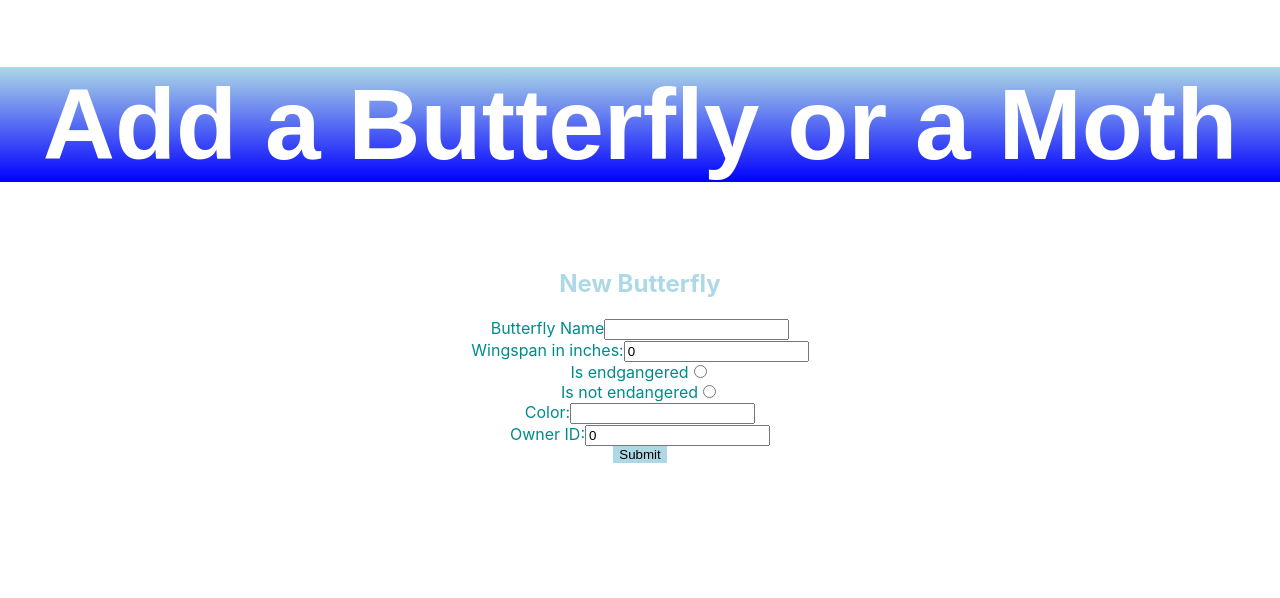
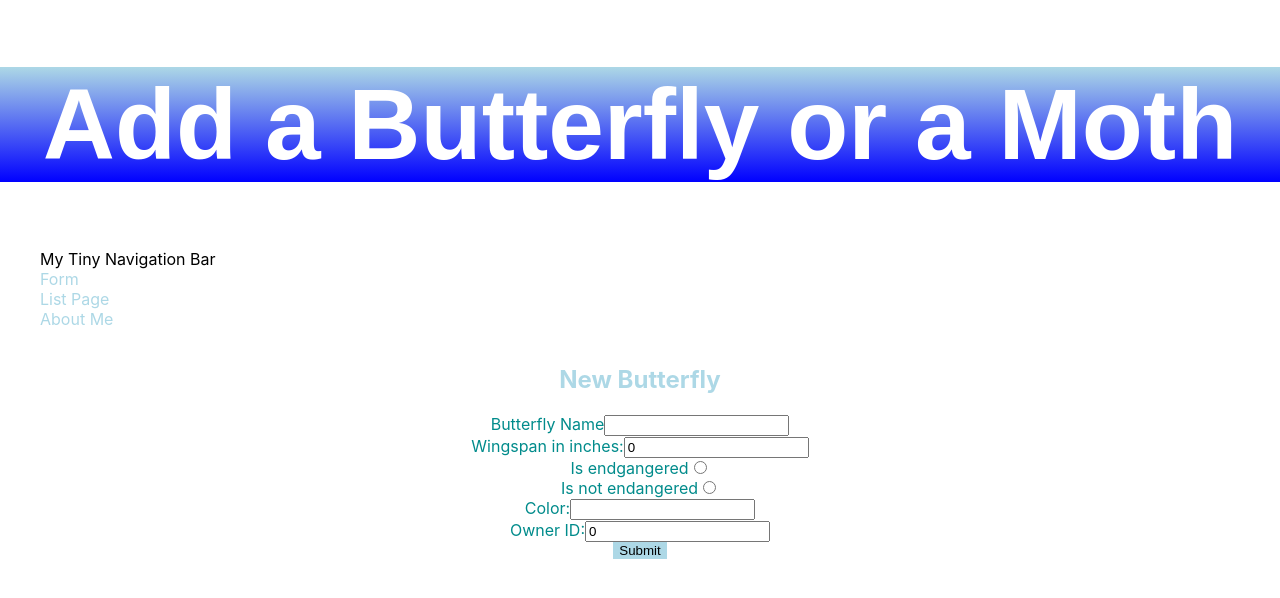
Before and after one commit to breeannb/butterfly-fe, a React (Create React App) app: page /admin in a window 1280 px wide. Shown: the top 598 px of the page. Built offline with nearby package versions, Linux system fonts and the light colour scheme.

Commit message:
added a navbar to make it easier to navigate to the form page

```diff
--- a/src/Admin.js
+++ b/src/Admin.js
@@ -2,7 +2,7 @@ import React, { Component } from 'react'
 // import request from 'superagent'
 import { addButterfly } from './Api-Calls';
 // import { Link } from 'react-router-dom'
-import Header from './Header'
+// import Header from './Header'
 export default class Admin extends Component {
 
     state = {
--- a/src/App.js
+++ b/src/App.js
@@ -1,3 +1,4 @@
+/* eslint-disable react/jsx-no-undef */
 import React, { Component } from 'react';
 import './App.css';
 // import Header from './Header.js';
@@ -13,6 +14,7 @@ import {
     BrowserRouter as Router,
     Route,
     Switch,
+    Link
 } from 'react-router-dom';
 
 
@@ -23,8 +25,15 @@ import {
             <>
             <Header />
 
+
             <div className="container">
                 <Router>
+                <ul>
+                    My Tiny Navigation Bar
+                    <Link to="/admin"><div>Form</div></Link>
+                    <Link to="/list"><div>List Page</div></Link>
+                    <Link to="/aboutme"><div>About Me</div></Link>
+                </ul>
                     <Switch>
                         <Route
                             path="/"
```
